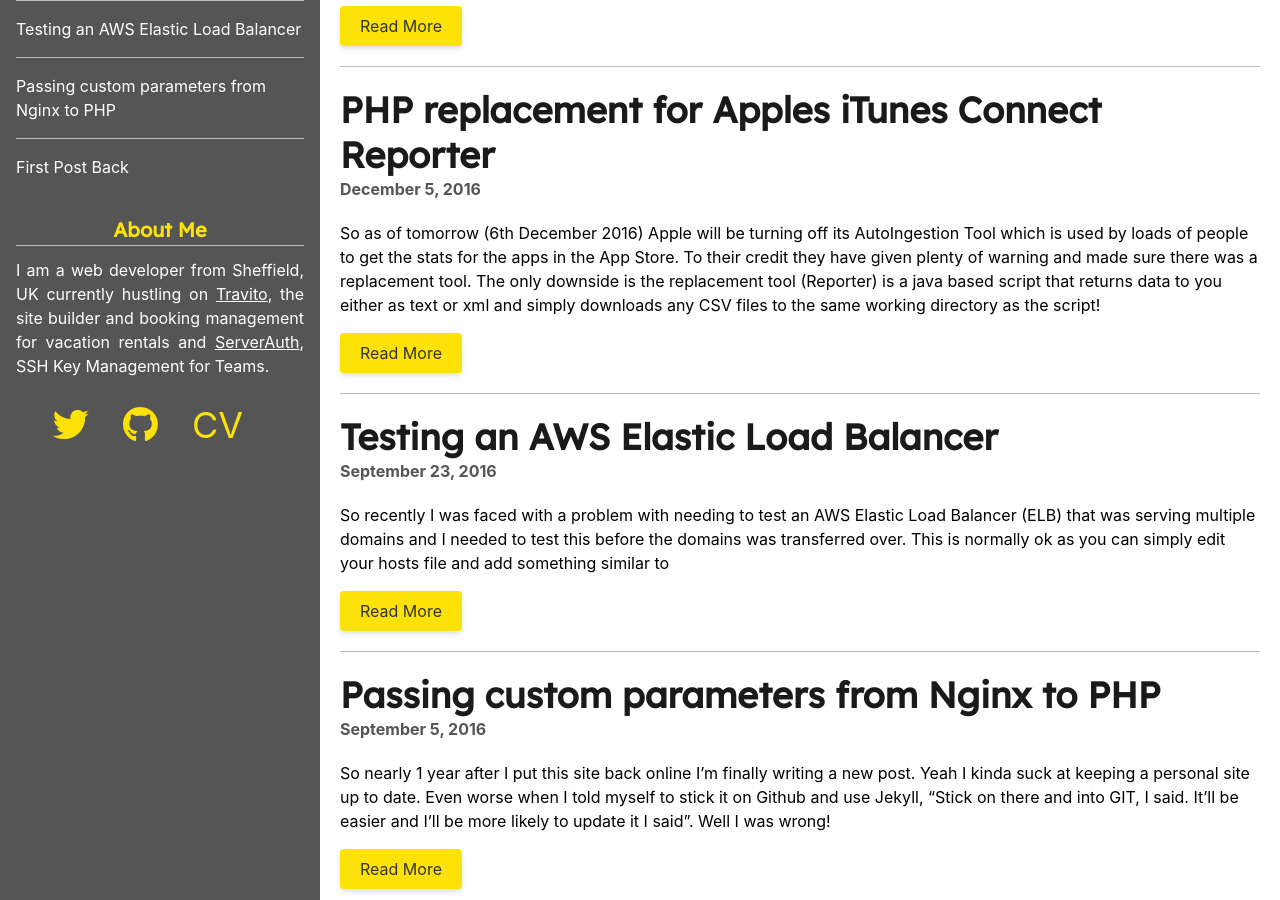
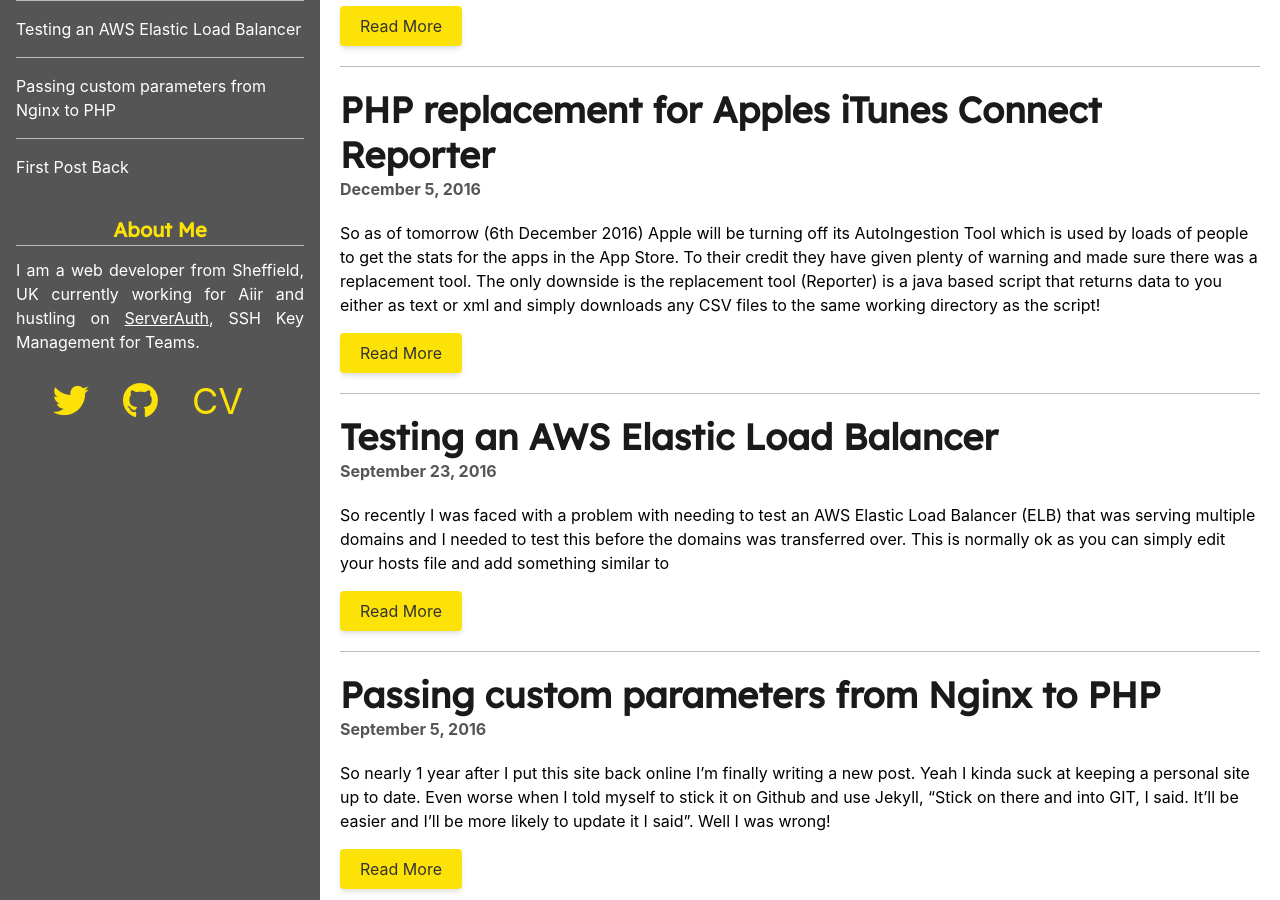
Before and after one commit to peakstoneuk/peakstoneuk.github.io, a Jekyll site: the page built from index.html, in a window 1280 px wide and 900 px high, scrolled down 441 px. Built offline with Jekyll 4.4.1, drawn with Linux system fonts in a browser that asks for light colours.

Commit message:
updated about

```diff
--- a/_includes/header.html
+++ b/_includes/header.html
@@ -40,7 +40,7 @@
                     <div class="mb-5 md:block hidden">
                         <h2 class="text-xl text-center font-semibold border-b mb-3 font-display text-yellow-500">About Me</h2>
 
-                        <p class="text-justify">I am a web developer from Sheffield, UK currently hustling on <a href="https://travito.com" target="_blank">Travito</a>, the site builder and booking management for vacation rentals and <a href="https://serverauth.com" target="_blank">ServerAuth</a>, SSH Key Management for Teams.</p>
+                        <p class="text-justify">I am a web developer from Sheffield, UK currently working for Aiir and hustling on <a href="https://serverauth.com" target="_blank">ServerAuth</a>, SSH Key Management for Teams.</p>
                     </div>
 
                     <div class="text-center md:block hidden">
```
Also changed, not shown: 1 other file.
